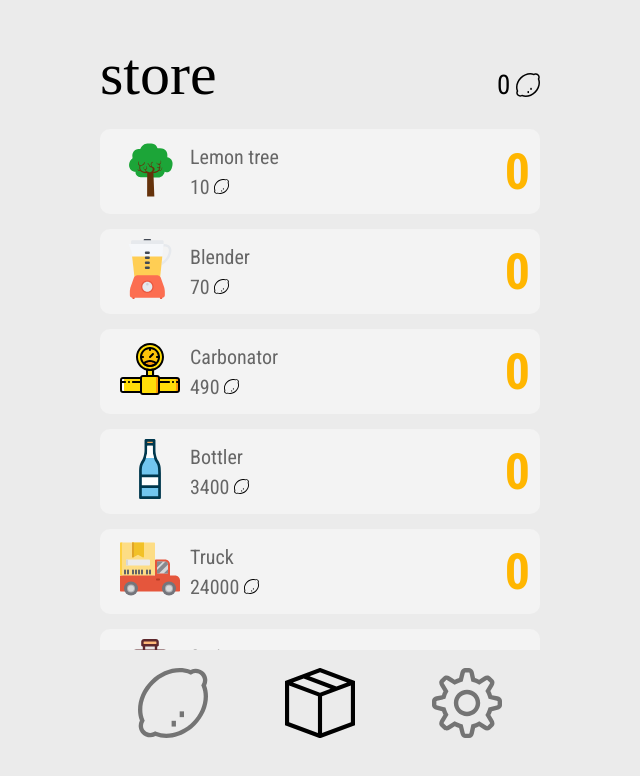
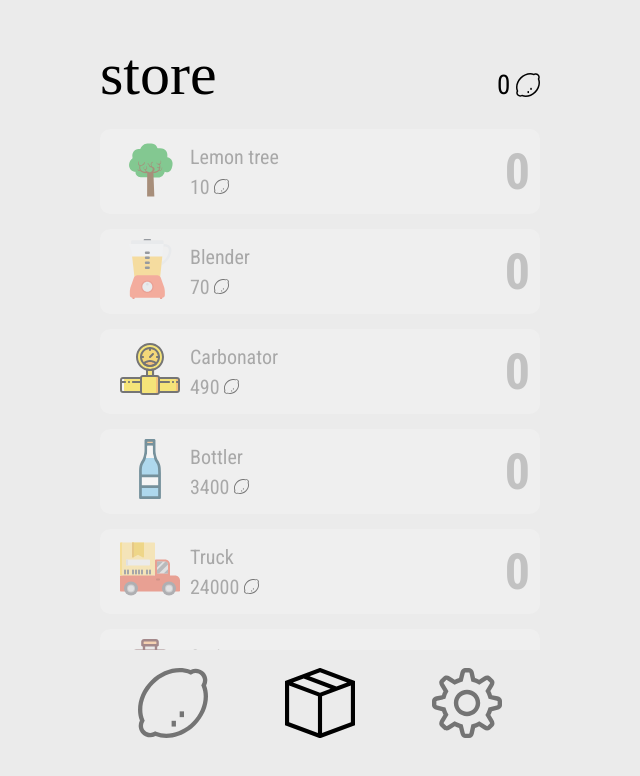
Before and after one commit to LenuLogic/lemon-clicker, a React (Vite) app: page /store in a window 1280 px wide. Shown: the top 776 px of the page, without its empty margins (320-960 px from the left). Built offline with nearby package versions, Linux system fonts and the light colour scheme; a web font is replaced by a local one.

Commit message:
Lisää tuotteen ostettavuuden tarkistamisen

```diff
--- a/src/components/Item.jsx
+++ b/src/components/Item.jsx
@@ -10,7 +10,7 @@
     const url = getImageUrl(props.item.image);
 
     return (
-        <div className="item"
+        <div className={props.disabled ? "item item-disabled" : "item"}
             onClick={()=>{props.handlePurchase(props.item.id)}}>
             <div className="item_icon"><img src={url} alt="" /></div>
             <div className="item_desc">
--- a/src/pages/Store.jsx
+++ b/src/pages/Store.jsx
@@ -3,7 +3,10 @@
 
 function Store(props) {
     const items = props.storeitems.map(item => (
-        <Item key={item.id} item={item} handlePurchase={props.handlePurchase} />
+        <Item key={item.id}
+            item={item}
+            handlePurchase={props.handlePurchase}
+            disabled={props.stats.balance < item.price} />
         ));
     return (
         <div className="container">
```
